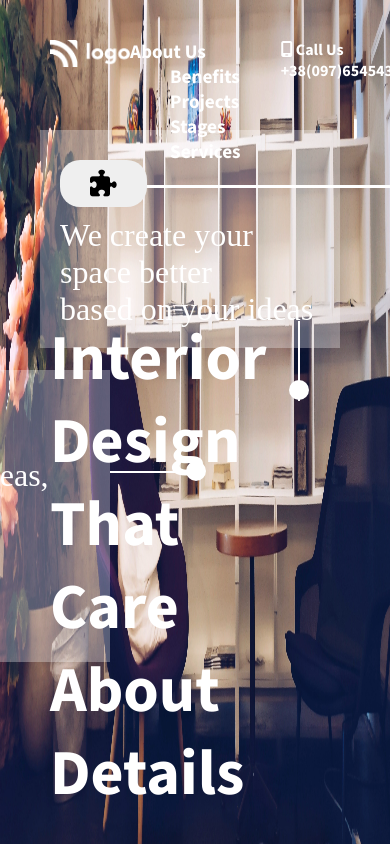
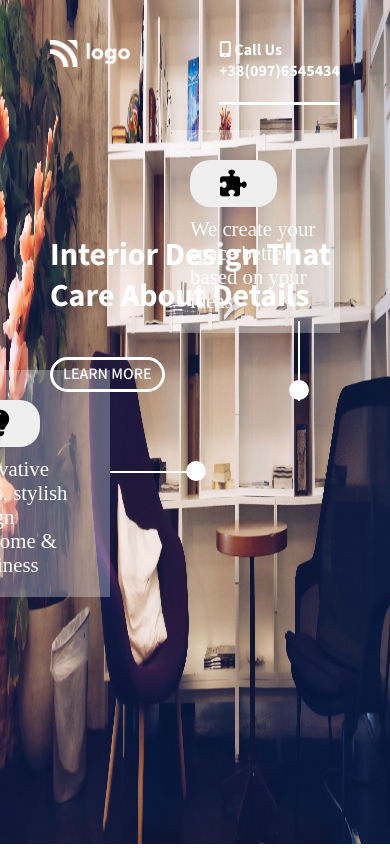
Before and after one commit to veer260/project-10, a plain HTML site: page index.html in a window 390 px wide. Drawn offline with Linux system fonts and the light colour scheme; some icons are missing; a web font is replaced by a local one.

Commit message:
made responsive

```diff
--- a/styles/styles.css
+++ b/styles/styles.css
@@ -7,6 +7,12 @@
 
 
 /* _____________________________nav-section___________________________ */
+@media screen and (max-width: 1000px){
+    .left-nav-menu{
+        display: none;
+    }
+}
+
 .navbar{
     /* background-color: crimson; */
     display: flex;
@@ -54,6 +60,7 @@
 
 /* _________________________________Middle-Section__________________________ */
 
+
 .middle-container{
     color: white;
     /* background-color: black; */
@@ -66,6 +73,15 @@
     font-size: 4rem;
     font-weight: 700;
     margin-top: 60px;
+    /* color: blue; */
+}
+
+@media screen and (max-width: 1080px){
+    .heading{
+        /* font-family: 'san-serif'; */
+        font-size: 2rem;
+        /* color: red; */
+    }
 }
 
 .learn{
@@ -78,6 +94,14 @@
     border-radius: 35px;
     color: white;
     margin-top: 40px;
+}
+
+@media screen and (max-width: 1000px){
+    .learn{
+        font-size: 1rem;
+        padding: 4px 10px;
+
+    }
 }
 
 .back-img{
@@ -99,6 +123,15 @@
     padding: 20px 20px;
 }
 
+@media screen and (max-width: 900px)
+{
+    .float{
+        width: 130px;
+    }
+
+}
+
+
 .icon{
     padding: 10px 30px;
     border: none;
@@ -111,6 +144,13 @@
     color: white;
     font-family: 'square peg';
     font-size: 2rem;
+}
+
+@media screen and (max-width: 900px)
+{
+    .float-text{
+        font-size: 1.3rem;
+    }
 }
 
 .vertical-line{
@@ -142,6 +182,14 @@
 
 }
 
+@media screen and (max-width: 900px)
+{
+    .float2{
+        width: 130px;
+    }
+
+}
+
 .circle2{
     padding: 10px;
     background-color: white;
```
